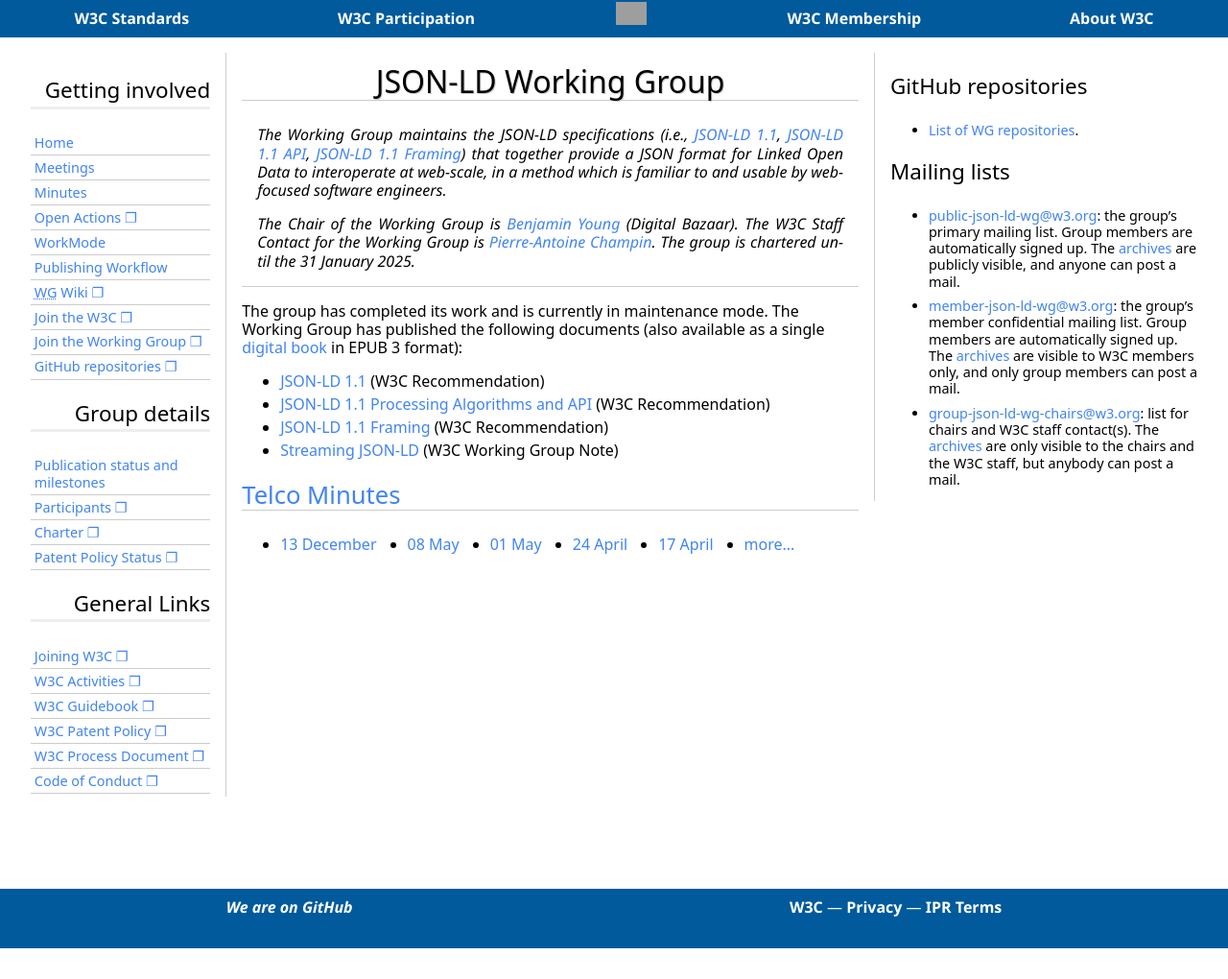
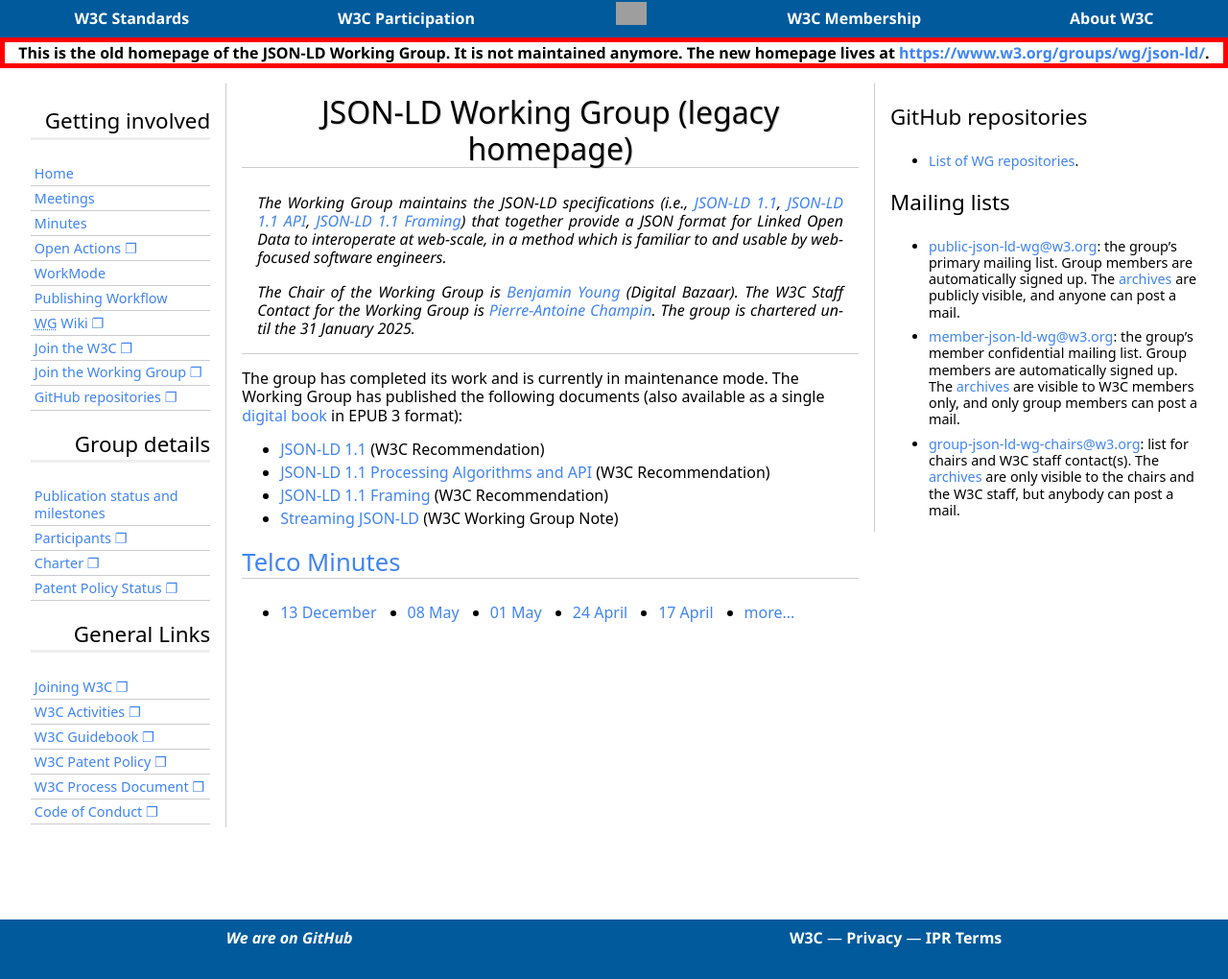
Before and after one commit to w3c/json-ld-wg, a Jekyll site: the page built from index.md, in a window 1280 px wide. Shown: the whole page at 96% size. Built offline with Jekyll 4.4.1, drawn with Linux system fonts in a browser that asks for light colours; some web fonts are replaced; before the commit the page ends 988 px from its top, so only the background shows below that; grey boxes are pictures that could not be loaded.

Commit message:
mark this homepage as legacy, and point to new one

```diff
--- a/_includes/header.html
+++ b/_includes/header.html
@@ -9,3 +9,8 @@
         </ul>
     </nav>
 </header>
+<section id=legacy><strong>
+  This is the old homepage of the JSON-LD Working Group.
+  It is not maintained anymore.
+    The new homepage lives at <a href="https://www.w3.org/groups/wg/json-ld/">https://www.w3.org/groups/wg/json-ld/</a>.
+</strong></section>
--- a/_layouts/default.html
+++ b/_layouts/default.html
@@ -2,7 +2,7 @@
 <html lang="en">
 <head>
     <meta charset="utf-8">
-    <title>W3C JSON-LD Working Group</title>
+    <title>W3C JSON-LD Working Group - legacy homepage</title>
     <meta http-equiv="X-UA-Compatible" content="chrome=1">
     <meta name="mobile-web-app-capable" content="yes">
     <meta name="viewport" content="width=device-width">
--- a/_layouts/home.html
+++ b/_layouts/home.html
@@ -2,7 +2,7 @@
 <html lang="en" >
 <head>
     <meta charset="utf-8">
-    <title>W3C JSON-LD Working Group</title>
+    <title>W3C JSON-LD Working Group - legacy homepage</title>
     <meta http-equiv="X-UA-Compatible" content="chrome=1">
     <meta name="mobile-web-app-capable" content="yes">
     <meta name="viewport" content="width=device-width">
@@ -41,7 +41,7 @@
         {% include nav.html %}
         <section id='content'>
             <h1 style="border-bottom: 1px solid #ccc">
-                JSON-LD Working Group
+                JSON-LD Working Group (legacy homepage)
             </h1>
             <section id="mission">
 
--- a/assets/css/style.css
+++ b/assets/css/style.css
@@ -343,3 +343,8 @@ footer a, footer a:visited, footer a:focus, footer a:hover {
 		padding-bottom: 2rem;
 	}
 }
+
+#legacy {
+    border: thick solid red;
+    text-align: center;
+}
```
